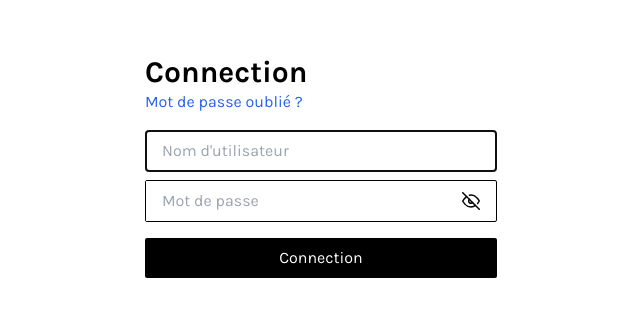
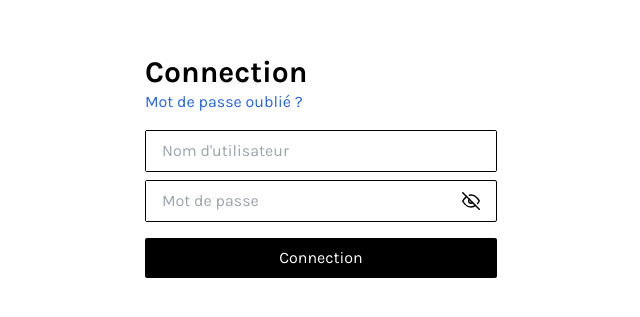
Before and after one commit to ctrl-plus-w/school-schedule, a React (Create React App) app: page /auth in a window 1280 px wide. Shown: the part 201-518 px from the top of the page, without its empty margins (319-959 px from the left). Built offline with nearby package versions, Linux system fonts and the light colour scheme.

Commit message:
Added the Input component for the auth.

```diff
--- a/src/components/Auth/index.js
+++ b/src/components/Auth/index.js
@@ -1,9 +1,10 @@
-import React, { useState, createRef, useEffect } from 'react';
+import React, { useState, useEffect } from 'react';
 import { useDispatch, useSelector } from 'react-redux';
 import { Eye, EyeOff } from 'react-feather';
 import { Link, useHistory } from 'react-router-dom';
 
 import { login, selectError, selectRole, setError } from '../../features/database/authSlice';
+import Input from '../Input';
 
 // TODO : [x] Handle error messages.
 
@@ -22,30 +23,27 @@ const Auth = () => {
 
   useEffect(() => role && history.push(ROLES_PATHS[role]), [role]);
 
-  const defaultFocusField = createRef();
-
-  const [usernameInput, setUsernameInput] = useState('');
-  const [passwordInput, setPasswordInput] = useState('');
+  const [username, setUsername] = useState('');
+  const [password, setPassword] = useState('');
 
   const [passwordHidden, setPasswordHidden] = useState(true);
-
-  useEffect(() => {
-    defaultFocusField && defaultFocusField.current.focus();
-  }, []);
 
   const handleFormSubmit = async (e) => {
     e.preventDefault();
 
     const isEmpty = (str) => str.trim() === '';
 
-    if (isEmpty(usernameInput) || isEmpty(passwordInput)) dispatch(setError('Vous devez remplir tout les champs.'));
-    else dispatch(login({ username: usernameInput, password: passwordInput }));
+    if (isEmpty(username) || isEmpty(password)) dispatch(setError('Vous devez remplir tout les champs.'));
+    else dispatch(login({ username: username, password: password }));
   };
 
   const handleIconSwitch = (e) => {
     e.preventDefault();
     setPasswordHidden(!passwordHidden);
   };
+
+  const passwordInputType = passwordHidden ? 'password' : 'text';
+  const passwordInputIcon = passwordHidden ? <EyeOff size={18} /> : <Eye size={18} />;
 
   return (
     <div className='flex justify-center items-center w-screen h-screen'>
@@ -56,36 +54,17 @@ const Auth = () => {
           Mot de passe oublié ?
         </Link>
 
-        <label className='form-control mt-4' htmlFor='username'>
-          <input
-            ref={defaultFocusField}
-            type='text'
-            className='input'
-            placeholder="Nom d'utilisateur"
-            name='username'
-            id='username'
-            autoComplete='off'
-            value={usernameInput}
-            onChange={(e) => setUsernameInput(e.target.value)}
-          />
-        </label>
+        <Input className='mt-4' type='text' value={username} onChange={(e) => setUsername(e.target.value)} placeholder="Nom d'utilisateur" />
 
-        <label className='form-control mt-2' htmlFor='password'>
-          <button type='button' className='input-icon' onClick={handleIconSwitch} tabIndex='-1'>
-            {passwordHidden ? <EyeOff size={18} /> : <Eye size={18} />}
-          </button>
-
-          <input
-            type={passwordHidden ? 'password' : 'text'}
-            className='input'
-            placeholder='Mot de passe'
-            name='password'
-            id='password'
-            autoComplete='off'
-            value={passwordInput}
-            onChange={(e) => setPasswordInput(e.target.value)}
-          />
-        </label>
+        <Input
+          className='mt-2'
+          type={passwordInputType}
+          value={password}
+          onChange={(e) => setPassword(e.target.value)}
+          placeholder='Mot de passe'
+          icon={passwordInputIcon}
+          onClick={handleIconSwitch}
+        />
 
         <button type='submit' className='button mt-4'>
           Connection
```
